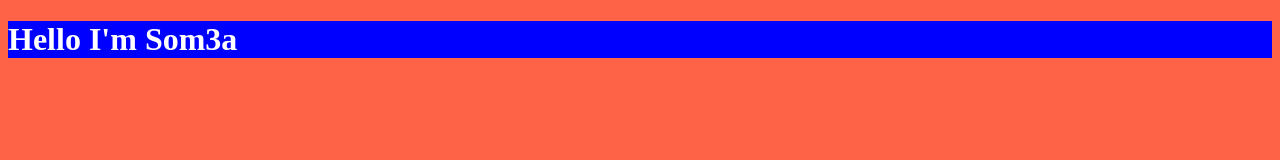
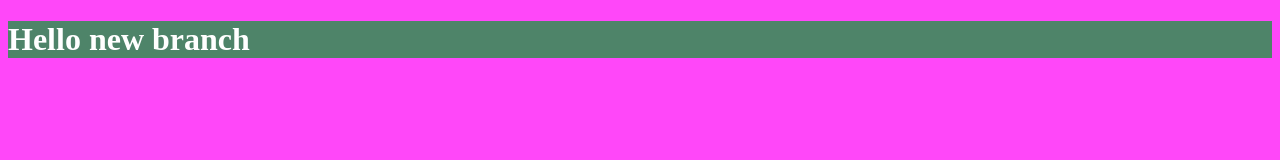
Before and after one commit to Mr-Som3a/myProject, a plain HTML site: page index.html in a window 1280 px wide. Drawn offline with Linux system fonts and the light colour scheme.

Commit message:
new update

```diff
--- a/index.html
+++ b/index.html
@@ -8,7 +8,7 @@
     <title>Document</title>
 </head>
 <body>
-    <h1>Hello I'm Som3a</h1>
+    <h1>Hello new branch</h1>
 </body>
 <script src="app.js"></script>
 </html>
--- a/style.css
+++ b/style.css
@@ -1,7 +1,7 @@
 h1{
-    background-color: blue;
+    background-color: rgb(78, 132, 105);
     color: white;
 }
 body{
-    background-color:tomato;
+    background-color:rgb(255, 71, 249);
 }
```
